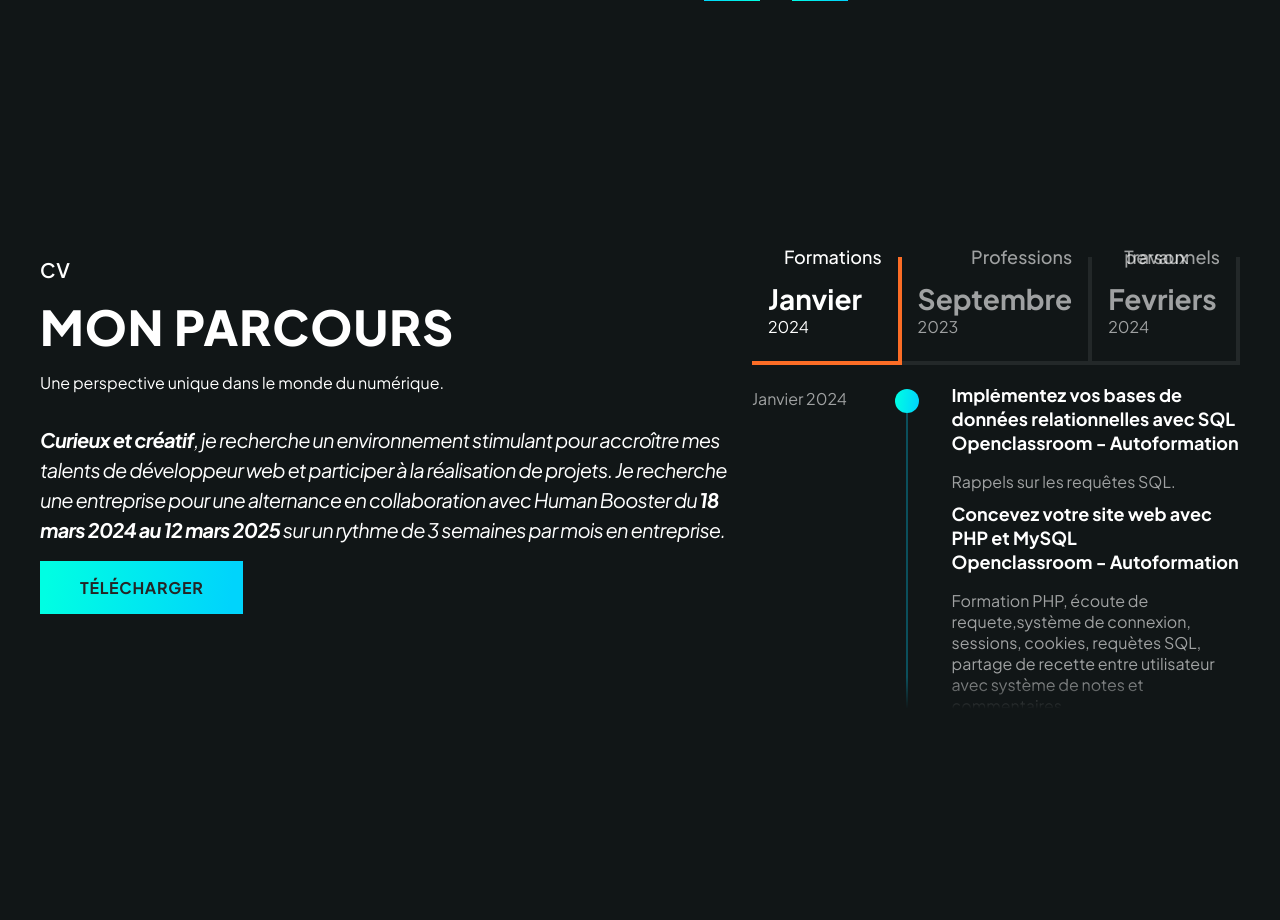
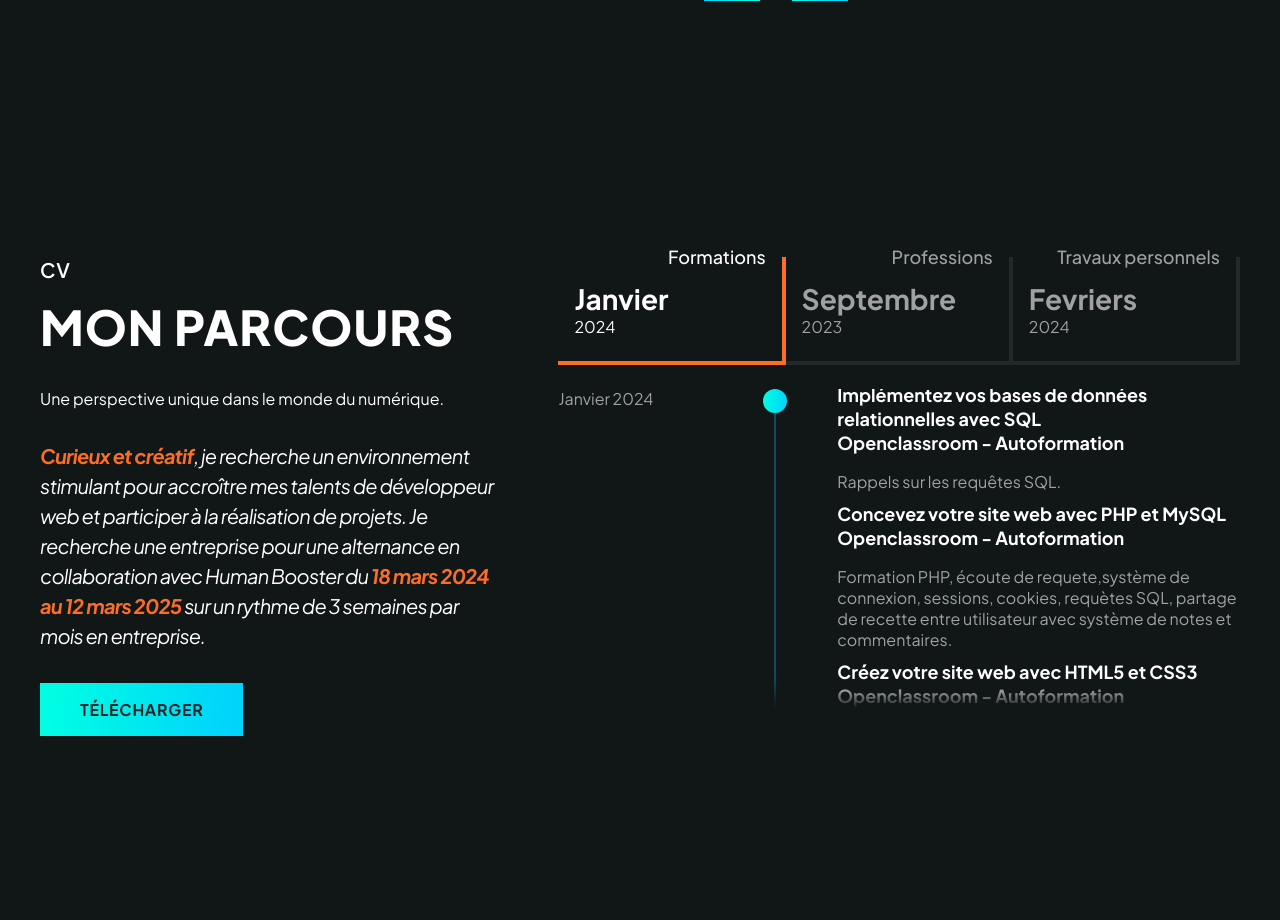
Before and after one commit to Balidriss/MyPage, a PHP site: page / in a window 1280 px wide. Shown: the part 1488-2408 px from the top of the page. Run offline with PHP 8.4, Linux system fonts and the light colour scheme; data comes from the database, SQL or seed files in the repository.

Commit message:
styling preface to download

```diff
--- a/public/styles/index-style.css
+++ b/public/styles/index-style.css
@@ -294,8 +294,18 @@ header nav menu {
   transform: rotate(180deg);
 }
 
+#cv-section .main-text-section {
+  width: 40%;
+  padding-right: 4rem;
+}
+#cv-section .main-text-section strong {
+  color: rgb(252, 109, 38);
+}
+#cv-section .main-text-section > * {
+  margin-bottom: 2rem;
+}
 #cv-section .cv-container {
-  width: 70%;
+  width: 60%;
 }
 #cv-section .cv-container h3 {
   margin: 0;
--- a/styles/scss/partials/cv.scss
+++ b/styles/scss/partials/cv.scss
@@ -1,6 +1,20 @@
 #cv-section {
+    .main-text-section {
+        width: 40%;
+        padding-right: 4rem;
+
+        strong {
+            color: $primaryColorOrange;
+        }
+
+        &>* {
+            margin-bottom: 2rem;
+        }
+
+    }
+
     .cv-container {
-        width: 70%;
+        width: 60%;
 
         h3 {
             margin: 0;
```
